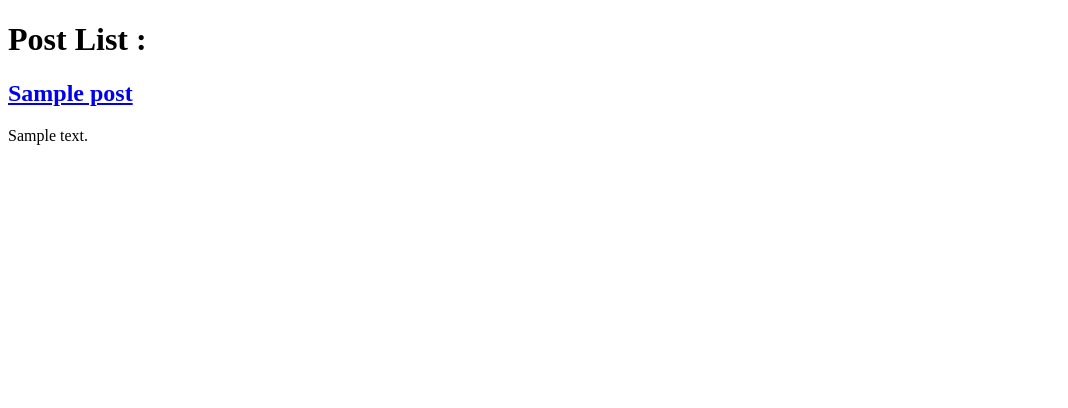
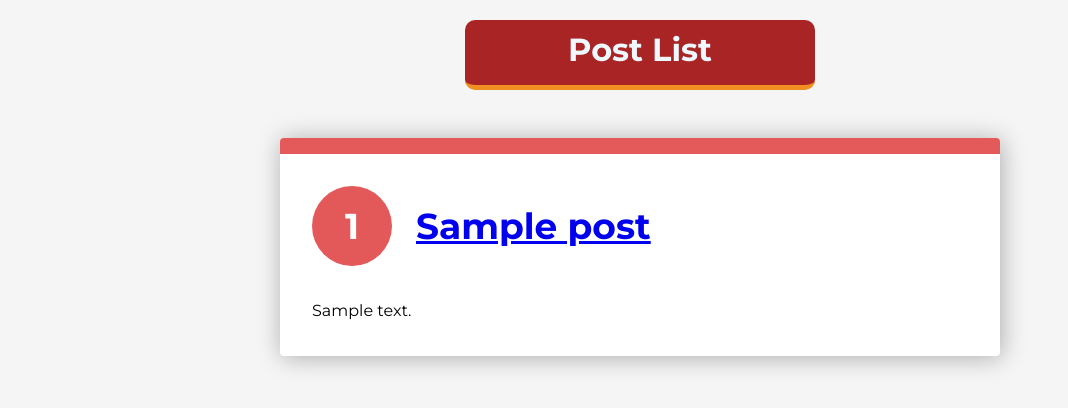
Before and after one commit to alikiansaie/django-course-project, a Django app: template sabzweb/blog/templates/blog/list.html in a window 1280 px wide. Shown: the top 408 px of the page, without its empty margins (0-1068 px from the left). Run offline with Django 5.2, Linux system fonts and the light colour scheme; the template is opened without the code that fills it: most values are stand-ins (such as "Sample title", 1, 10 or a date in 2020); parts of the project's set-up code (start-up, migrations or seed data) failed here and were passed over.

Commit message:
Making style for html code by css code in base.css file

```diff
--- a/sabzweb/blog/static/css/Base.css
+++ b/sabzweb/blog/static/css/Base.css
@@ -0,0 +1,106 @@
+@import url("https://fonts.googleapis.com/css?family=Montserrat:400,700");
+
+* {
+    box-sizing: border-box;
+}
+
+body {
+    --h: 212deg;
+    --l: 43%;
+    --brandColor: hsl(var(--h), 71%, var(--l));
+    font-family: Montserrat, sans-serif;
+    margin: 0;
+    background-color: whitesmoke;
+}
+
+p {
+    margin: 0;
+    line-height: 1.6;
+}
+
+ol {
+    list-style: none;
+    counter-reset: list;
+    padding: 0 1rem;
+}
+
+li {
+    --stop: calc(100% / var(--length) * var(--i));
+    --l: 62%;
+    --l2: 88%;
+    --h: calc((var(--i) - 1) * (180 / var(--length)));
+    --c1: hsl(var(--h), 71%, var(--l));
+    --c2: hsl(var(--h), 71%, var(--l2));
+
+    position: relative;
+    counter-increment: list;
+    max-width: 45rem;
+    margin: 2rem auto;
+    padding: 2rem 1rem 1rem;
+    box-shadow: 0.1rem 0.1rem 1.5rem rgba(0, 0, 0, 0.3);
+    border-radius: 0.25rem;
+    overflow: hidden;
+    background-color: white;
+}
+
+li::before {
+    content: '';
+    display: block;
+    width: 100%;
+    height: 1rem;
+    position: absolute;
+    top: 0;
+    left: 0;
+    background: linear-gradient(to right, var(--c1) var(--stop), var(--c2) var(--stop));
+}
+
+h1 {
+    width: 350px;
+    height: 70px;
+    background-color: #a92424;
+    color: aliceblue;
+    text-align: center;
+    border-bottom: 5px solid #f19022;
+    border-radius: 10px;
+    margin: 20px auto;
+    padding: 10px;
+
+}
+
+h3 {
+    display: flex;
+    align-items: baseline;
+    margin: 0 0 1rem;
+    color: rgb(70 70 70);
+}
+
+h3::before {
+    display: flex;
+    justify-content: center;
+    align-items: center;
+    flex: 0 0 auto;
+    margin-right: 1rem;
+    width: 3rem;
+    height: 3rem;
+    content: counter(list);
+    padding: 1rem;
+    border-radius: 50%;
+    background-color: var(--c1);
+    color: white;
+}
+
+@media (min-width: 40em) {
+    li {
+        margin: 3rem auto;
+        padding: 3rem 2rem 2rem;
+    }
+
+    h3 {
+        font-size: 2.25rem;
+        margin: 0 0 2rem;
+    }
+
+    h3::before {
+        margin-right: 1.5rem;
+    }
+}
--- a/sabzweb/blog/templates/blog/list.html
+++ b/sabzweb/blog/templates/blog/list.html
@@ -1,12 +1,17 @@
 {% extends "parent/base.html" %}
 {% block title %}post list{% endblock %}
 {% block content %}
-    <h1>Post List :</h1>
-    {% for post in posts %}
+    <h1>Post List </h1>
+    <ol style="--length: {{ posts.count }}" role="list">
+        {% for post in posts %}
+            <li style="--i: {{ forloop.counter }}">
+                <h3>
+                    <a href="{{ post.get_absolute_url }}">{{ post.title }}</a>
+                </h3>
+                <p> {{ post.description | truncatewords:4 }}</p>
+                {#<p> {{ post.get_absolute_url }}</p>#}
+            </li>
 
-        <h2><a href="{{ post.get_absolute_url }}">{{ post.title }}</a></h2>
-        <p> {{ post.description | truncatewords:4 }}</p>
-        {#<p> {{ post.get_absolute_url }}</p>#}
-
-    {% endfor %}
+        {% endfor %}
+    </ol>
 {% endblock %}
--- a/sabzweb/blog/templates/parent/Base.html
+++ b/sabzweb/blog/templates/parent/Base.html
@@ -11,7 +11,7 @@
 
 {% include 'partials/header.html' %}
 {% include 'partials/navigation.html' %}
-{% block content %}{% endblock%}
+{% block content %}{% endblock %}
 {% include 'partials/footer.html' %}
 
 
```
